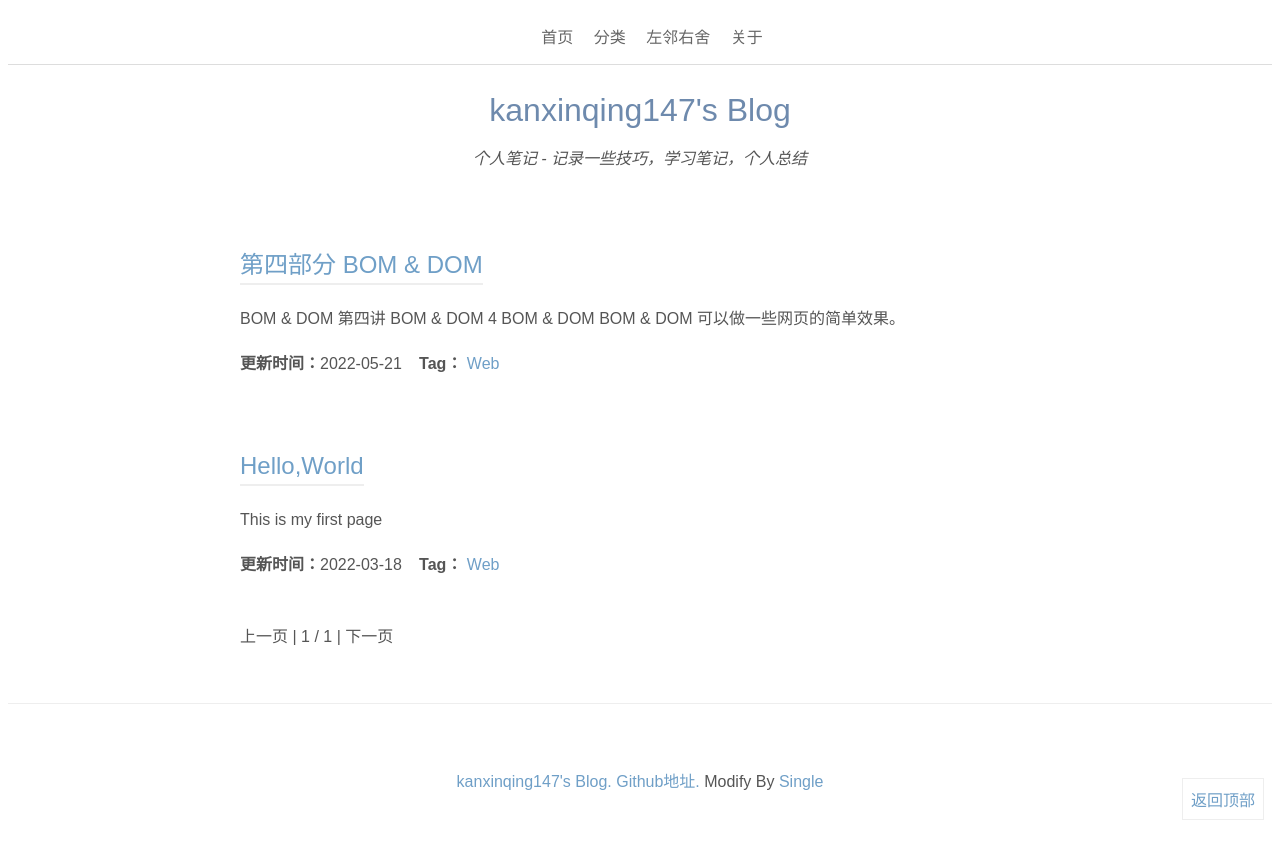
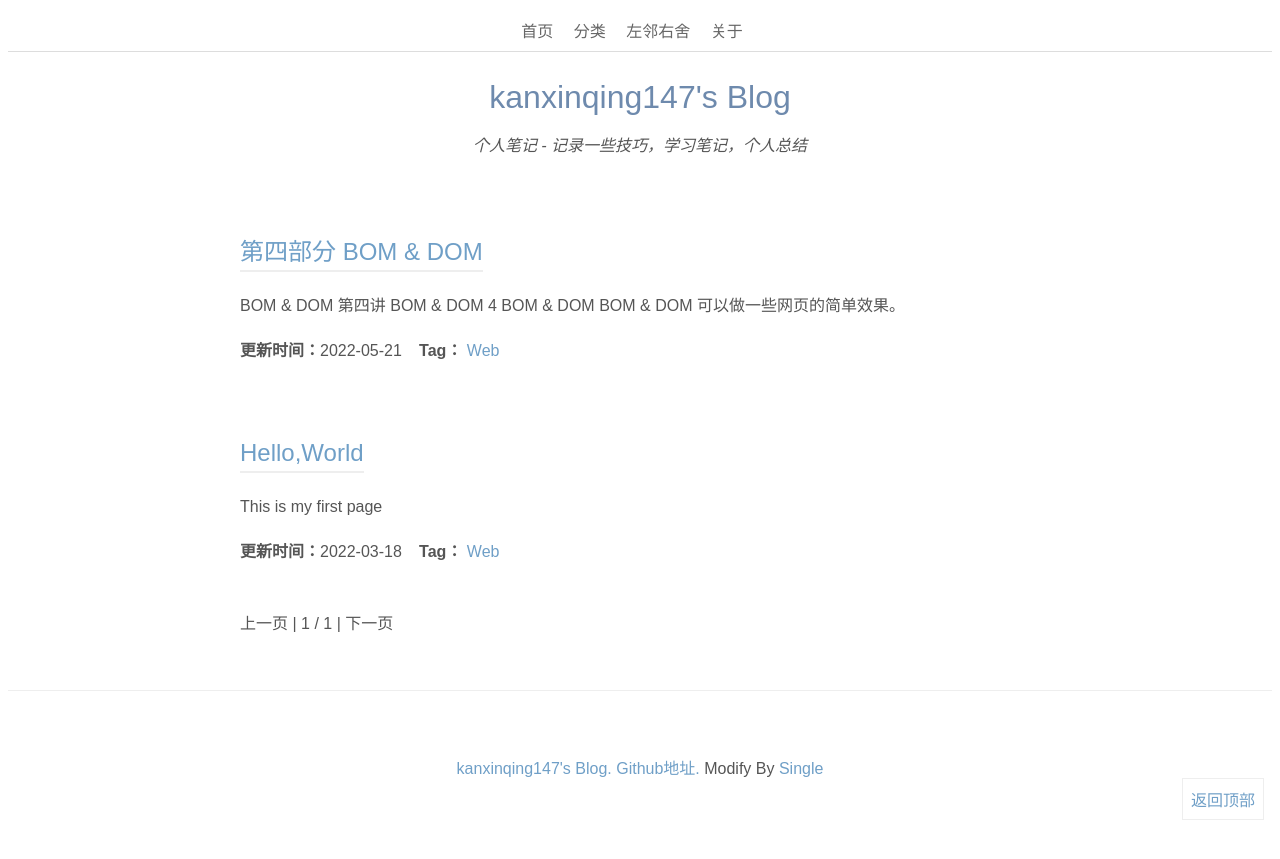
Before and after one commit to kanxinqing147/jekyll_demo, a Jekyll site: the page built from index.html, in a window 1280 px wide. Shown: the top 859 px of the page. Built offline with Jekyll 4.4.1, drawn with Linux system fonts in a browser that asks for light colours; the list of posts is cut into pages by our own code.

Commit message:
header.html使用nav

```diff
--- a/_includes/header.html
+++ b/_includes/header.html
@@ -1,10 +1,10 @@
 <header>
     <nav class="navbar">
-        <ul>
-            <li><a href="{{ site.baseurl }}/index.html">首页</a></li>
-            <li><a href="{{ site.baseurl }}/tags">分类</a></li>
-            <li><a id="top">左邻右舍</a></li>
-            <li><a href="{{ site.baseurl }}/about">关于</a></li>
-        </ul>
+        <nav>
+            <a href="{{ site.baseurl }}/index.html">首页</a>
+            <a href="{{ site.baseurl }}/tags">分类</a>
+            <a id="top">左邻右舍</a>
+            <a href="{{ site.baseurl }}/about">关于</a>
+        </nav>
     </nav>
 </header>
--- a/css/header.css
+++ b/css/header.css
@@ -9,14 +9,13 @@ header {
     border-bottom: 1px solid #ddd;
 }
 
-.navbar li{
-    display: inline;
+.navbar nav{
     padding: 0.6em 0 0.6em 0;
-    margin-right: 1em;
 }
 
 .navbar a{
     color: inherit;
+    margin-right: 1em;
 }
 
 .navbar a:hover {
```
